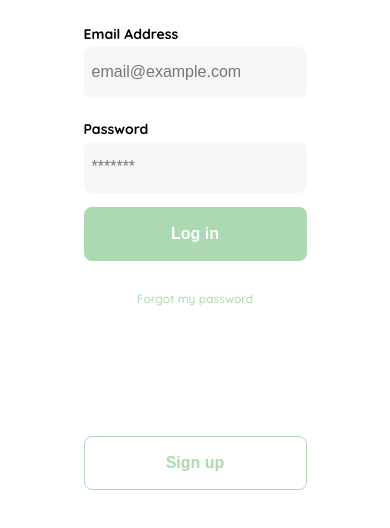
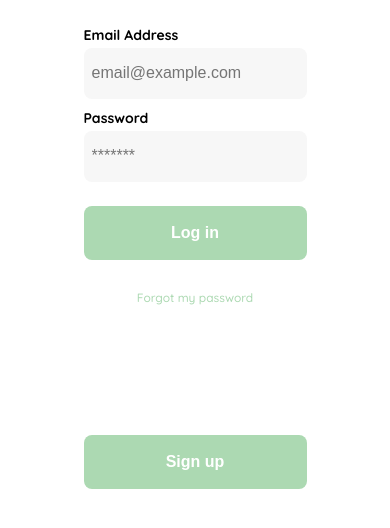
Before and after one commit to 8puss/Front-end-practico-platzi, a plain HTML site: page login.html in a window 390 px wide. Shown: the part 206-734 px from the top of the page. Drawn offline with Linux system fonts and the light colour scheme.

Commit message:
sign up static edit

```diff
--- a/styles.css
+++ b/styles.css
@@ -41,6 +41,12 @@ body{
     font-size: 18px;
     margin-bottom: 12px;
     text-align: center;
+}
+
+.title-acc {
+    font-size: 18px;
+    margin-bottom: 12px;
+    text-align: start;
 }
 
 .subtitle {
@@ -107,10 +113,11 @@ body{
     height: 35px;
     font-size: 16px;
     padding: 8px;
+    margin-bottom: 10px;
 }
 
-.input-email {
-    margin-bottom: 22px;
+.form #email {
+    color: var(--very-light-pink);
 }
 
 .primary-button {
@@ -137,6 +144,18 @@ body{
     height: 54px;
 }
 
+.signup-button {
+    background-color: var(--hospital-green);
+    border-radius: 8px;
+    border: none;
+    color: var(--white);
+    width: 100%;
+    cursor: pointer;
+    font-size: 16px;
+    font-weight: bold;
+    height: 54px;
+}
+
 .login-button {
     margin-top: 14px;
     margin-bottom: 30px;
@@ -151,4 +170,7 @@ body{
         margin-top: 100px;
     }
 
+    .signup-button {
+        margin-top: 100px;
+    }
 }
```
